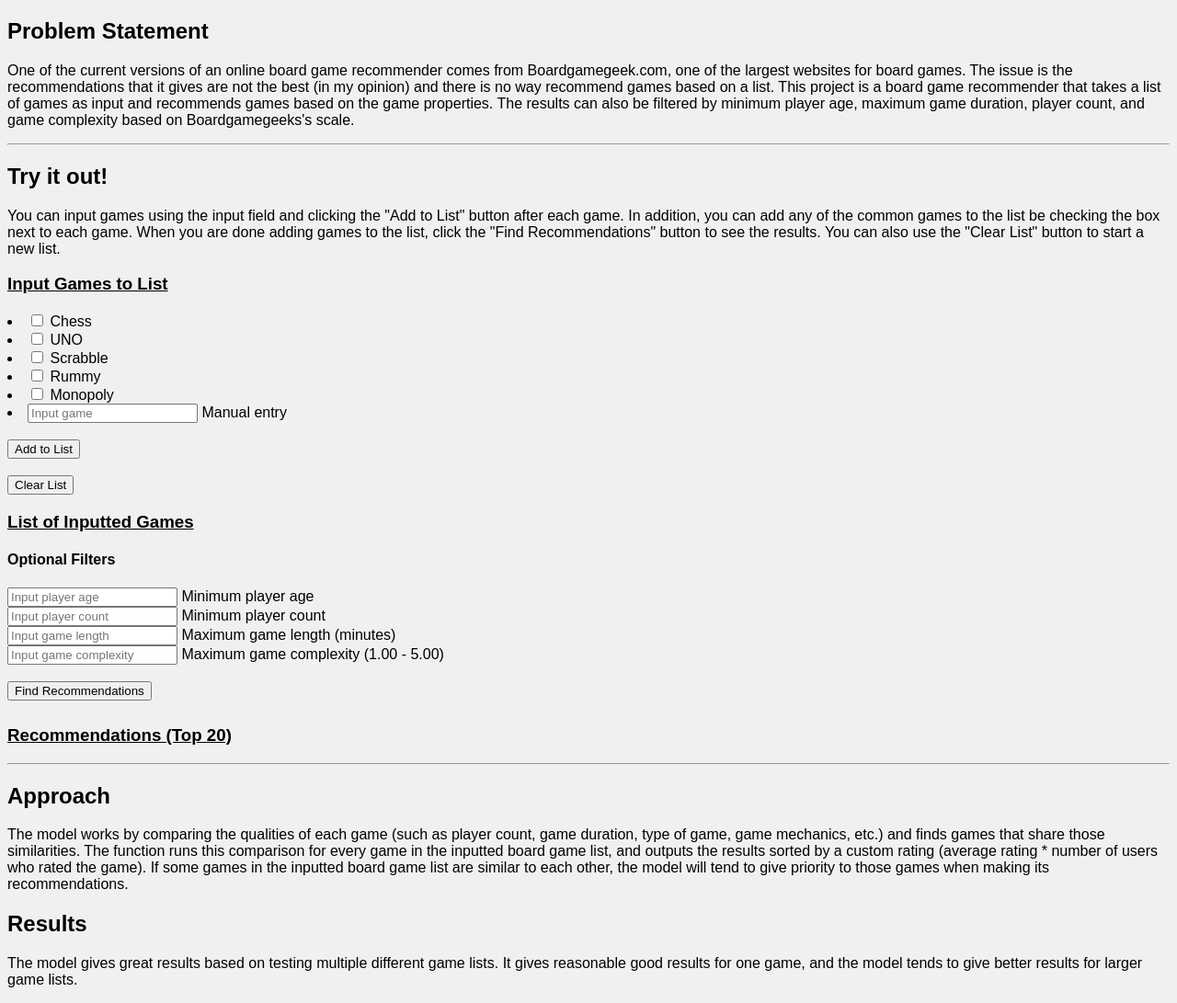
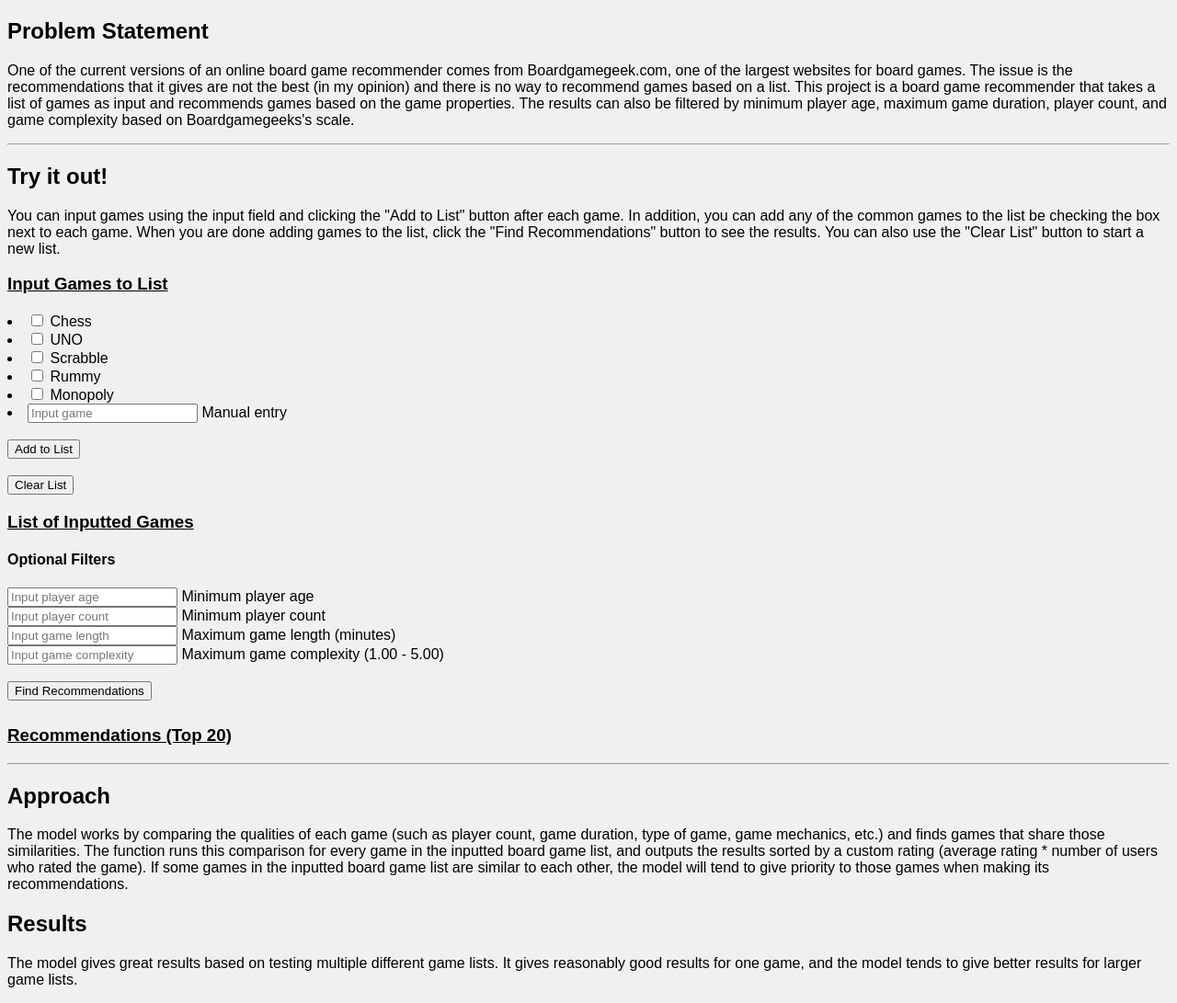
Before and after one commit to ChessGuy/data-projects, a Flask app: page /capstone in a window 1280 px wide. Shown: the part 104-1195 px from the top of the page at 92% size. Run offline with Flask 3, Linux system fonts and the light colour scheme.

Commit message:
Completed Flask App

```diff
--- a/Board Game Recommender/board_game_recommender_project/templates/capstone.html
+++ b/Board Game Recommender/board_game_recommender_project/templates/capstone.html
@@ -11,7 +11,7 @@
 <p>
 One of the current versions of an online board game recommender comes from Boardgamegeek.com, one of the largest websites
 for board games.  The issue is the recommendations that it gives are not the best (in my opinion) and there is no way
-recommend games based on a list.  This project is a board game recommender that takes a list of games as input and recommends
+to recommend games based on a list.  This project is a board game recommender that takes a list of games as input and recommends
 games based on the game properties.  The results can also be filtered by minimum player age, maximum game duration, player count,
 and game complexity based on Boardgamegeeks's scale.
 </p>
@@ -109,7 +109,7 @@
 
 <h2>Results</h2>
 <p>
-The model gives great results based on testing multiple different game lists.  It gives reasonable good results for one game, and the
+The model gives great results based on testing multiple different game lists.  It gives reasonably good results for one game, and the
 model tends to give better results for larger game lists.
 </p>
 {% endblock %}
```
